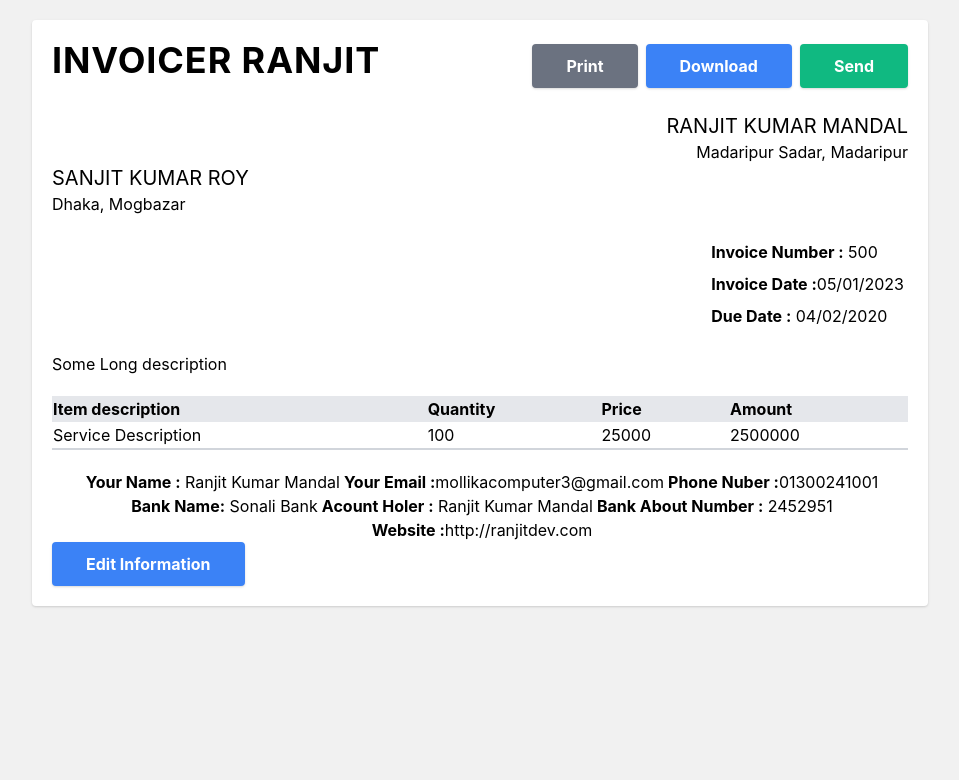
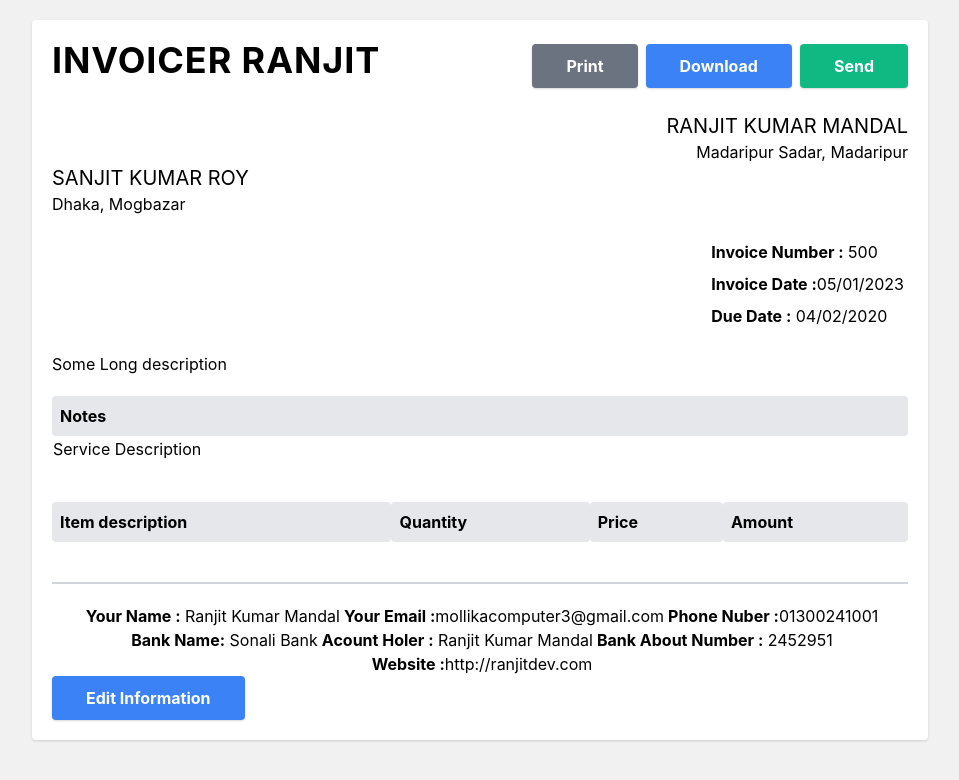
Before and after one commit to mollikacomputer/invoicer, a React (Create React App) app: page / in a window 1280 px wide. Both pictures are taken after a click on the button "Preview Invoice". Shown: the top 780 px of the page, without its empty margins (160-1119 px from the left). Built offline with nearby package versions, Linux system fonts and the light colour scheme.

Commit message:
delete option is working

```diff
--- a/src/App.js
+++ b/src/App.js
@@ -66,6 +66,8 @@ function App() {
               setPrice= {setPrice}
               amount={amount}
               setAmount = {setAmount}
+              list={list}
+
               />
 
             <Footer
--- a/src/components/Table.js
+++ b/src/components/Table.js
@@ -5,31 +5,54 @@ const Table = ({
     quantity,
     price,
     amount,
+    list,
     }) => {
 
 
   return (
     <>
-      <form action="">
+      <form action="" className="mb-10">
         <table width="100%">
           <thead className="bg-gray-200">
             <tr>
-              <td className="font-bold">Item description</td>
-              <td className="font-bold">Quantity</td>
-              <td className="font-bold">Price</td>
-              <td className="font-bold">Amount</td>
+              <td className="font-bold p-2 rounded">Notes </td>
             </tr>
           </thead>
-          <tbody>
-            <tr>
+          <tbody >
+            <tr >
               <td> {description} </td>
-              <td> {quantity} </td>
-              <td>{price}</td>
-              <td> {amount} </td>
             </tr>
           </tbody>
         </table>
       </form>
+
+
+      <table width="100%" className='mb-10'>
+               <thead className="bg-gray-200">
+                 <tr>
+                   <td className="font-bold p-2 rounded">Item description</td>
+                   <td className="font-bold p-2 rounded">Quantity</td>
+                   <td className="font-bold p-2 rounded">Price</td>
+                   <td className="font-bold p-2 rounded">Amount</td>
+                 </tr>
+               </thead>
+
+                {
+                    list.map(({id, description, quantity, price, amount})=>(
+                <React.Fragment key={id}>
+                 <tbody>
+                 <tr>
+                   <td> {description} </td>
+                   <td> {quantity} </td>
+                   <td>{price}</td>
+                   <td> {amount} </td>
+                 </tr>
+
+               </tbody>
+                </React.Fragment>
+                    ))
+                }
+             </table>
     </>
   );
 };
--- a/src/components/TableForm.js
+++ b/src/components/TableForm.js
@@ -13,6 +13,7 @@ const TableForm = ({
     setList,
 
     }) => {
+      // Submit form function
         const handleSubmit = (e) =>{
 
             e.preventDefault();
@@ -33,12 +34,20 @@ const TableForm = ({
             console.log(list)
         }
 
+        // Calculate items amount function
         useEffect(()=>{
             const calculateAmount = (amount) =>{
                 setAmount(quantity*price);
             }
             calculateAmount(amount)
         },[amount,setAmount, quantity, price])
+
+        // Edit function
+
+        // Delete function
+        const deleteRow = (id) =>setList(list.filter((row) => row.id !== id))
+
+
 
     return (
         <>
@@ -106,7 +115,7 @@ const TableForm = ({
                </thead>
 
                 {
-                    list.map(({id, description, quantity, price, amount})=>(
+                list.map(({id, description, quantity, price, amount})=>(
                 <React.Fragment key={id}>
                  <tbody>
                  <tr>
@@ -114,6 +123,7 @@ const TableForm = ({
                    <td> {quantity} </td>
                    <td>{price}</td>
                    <td> {amount} </td>
+                   <td> <button onClick= {() => deleteRow(id)} > Delete </button> </td>
                  </tr>
 
                </tbody>
```
